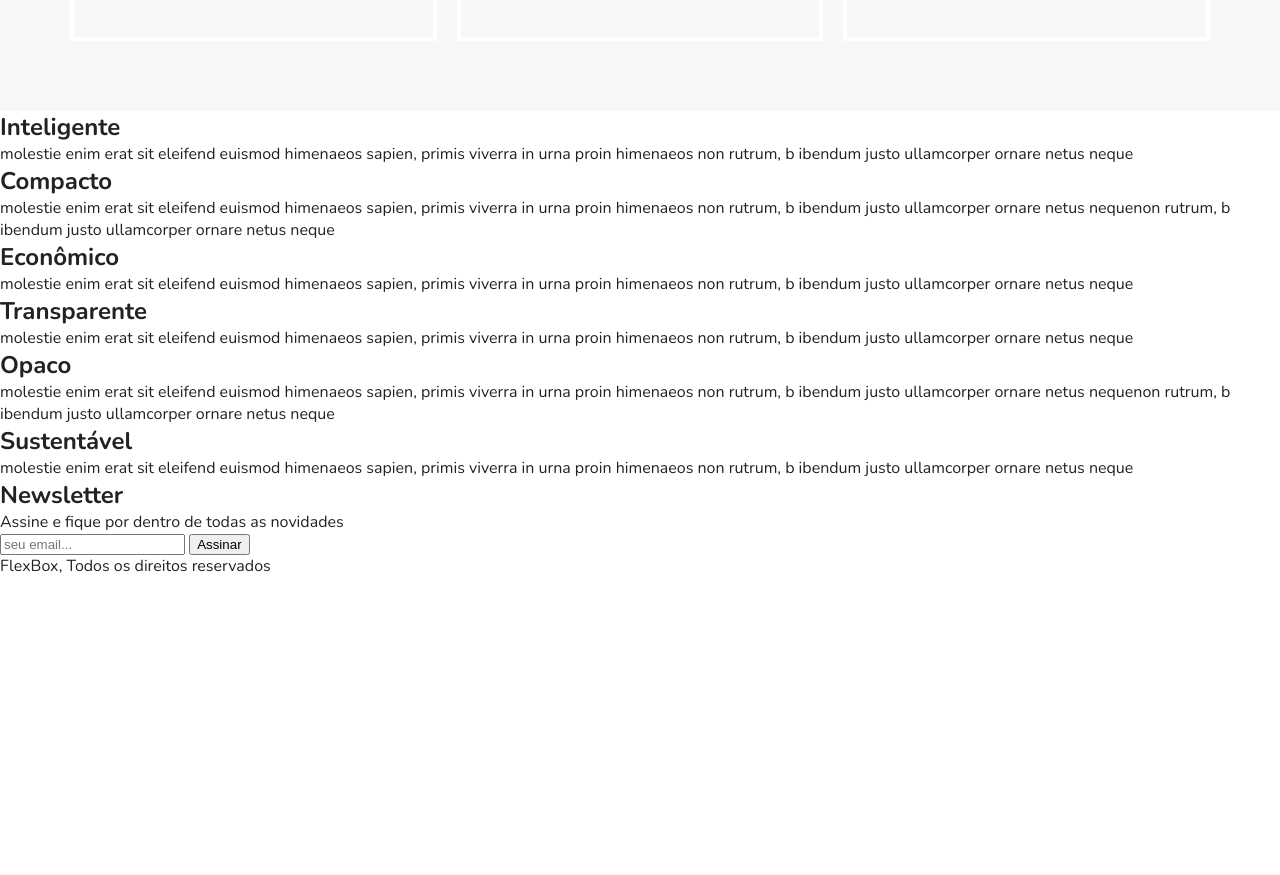
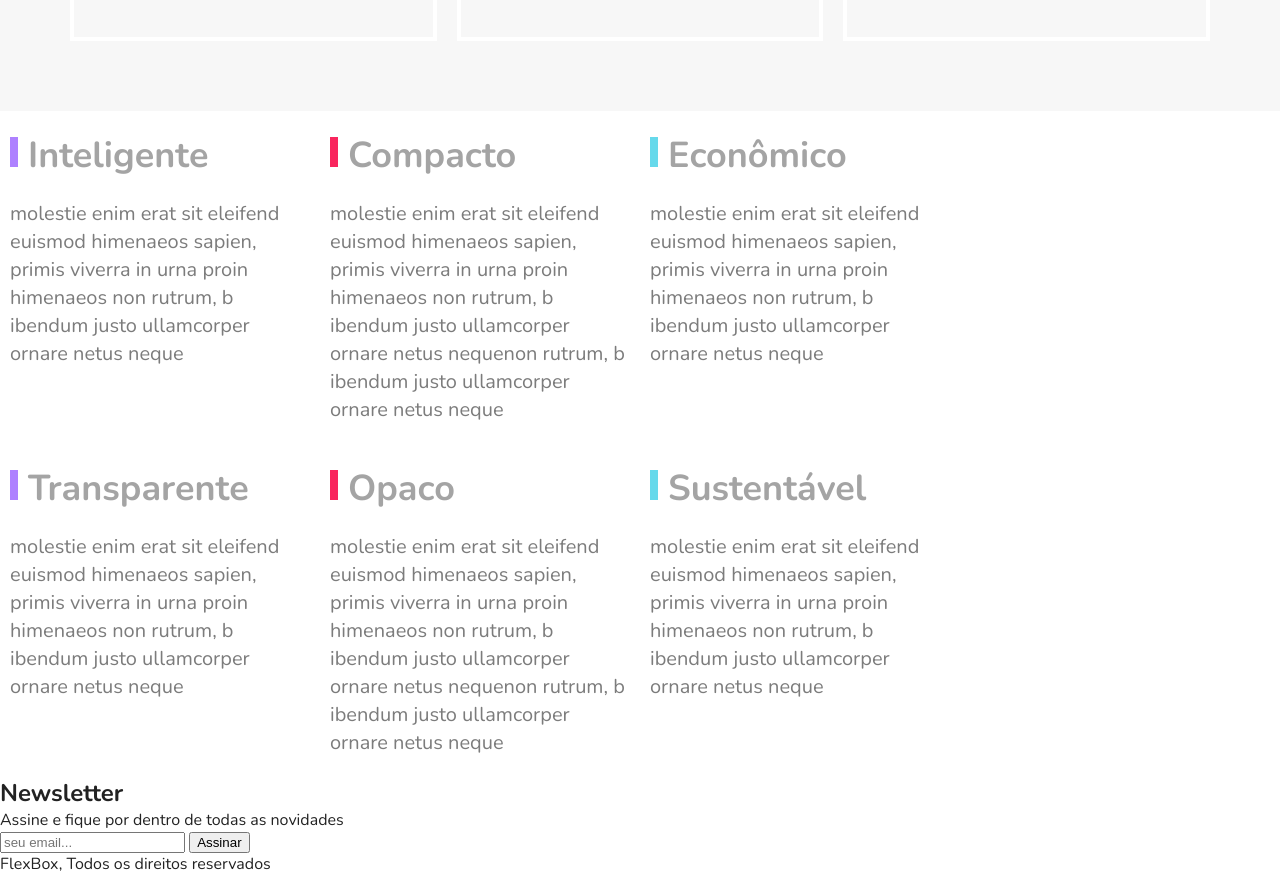
Before and after one commit to HugoHoffmann/flexbox-css, a plain HTML site: page index.html in a window 1280 px wide. Shown: the part 2519-3394 px from the top of the page. Before the commit the page ends 3096 px from the top, so only its background shows below. Drawn offline with nearby package versions, Linux system fonts and the light colour scheme.

Commit message:
added styling for quality

```diff
--- a/css/style.css
+++ b/css/style.css
@@ -259,3 +259,47 @@ img{
     order: -1;
   }
 }
+
+/*Qualidade*/
+
+.qualidade{
+  max-width: 960px;
+  margin: 60 auto;
+  display: flex;
+  flex-wrap: wrap;
+}
+
+.qualidade-item{
+  flex: 1 1 300px;
+  margin: 20px 10px;
+}
+
+.qualidade-item h2{
+  font-size: 2.25em;
+  color: #a4a4a4;
+  margin-bottom: 20px;
+}
+
+.qualidade-item h2::before{
+  content: '';
+  display: inline-block;
+  width: 8px;
+  height: 30px;
+  margin-right: 10px;
+}
+
+.qualidade-item:nth-of-type(3n+1) h2::before{
+  background: #ae81ff;
+}
+.qualidade-item:nth-of-type(3n+2) h2::before{
+  background: #f9265e;
+}
+.qualidade-item:nth-of-type(3n+3) h2::before{
+  background: #66d9eb;
+}
+
+.qualidade-item p{
+  font-size: 1.25em;
+  line-height: 1.4;
+  color: #7c7c7c;
+}
```
